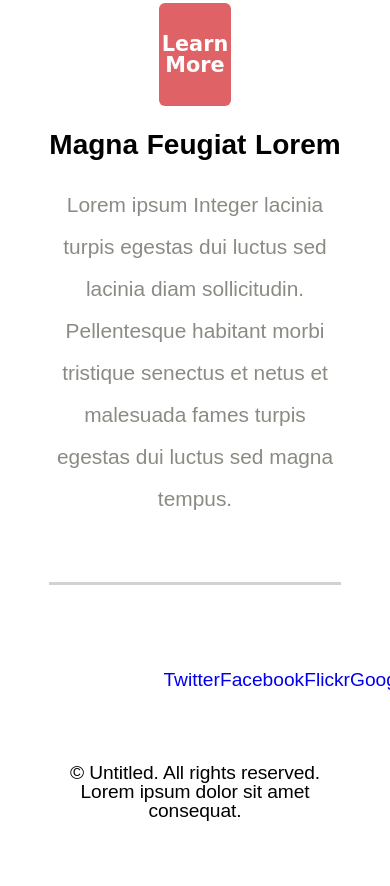
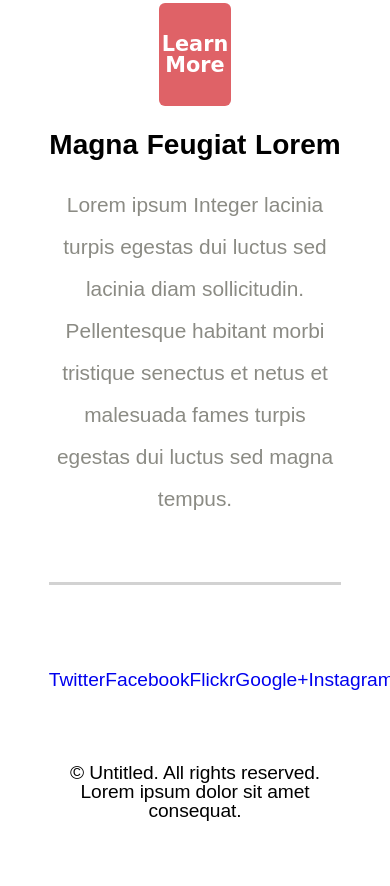
Before and after one commit to RostislavLysak/web_pixel, a plain HTML site: page index.html in a window 390 px wide. Shown: the part 3876-4762 px from the top of the page. Drawn offline with nearby package versions, Linux system fonts and the light colour scheme.

Commit message:
added media max-width 1200px

```diff
--- a/css/style.css
+++ b/css/style.css
@@ -286,3 +286,13 @@ body {
     letter-spacing: -0.09px;
 }
 /*  */
+
+@media screen and (max-width: 1200px) {
+    .navfooter {
+        width: 100%;
+    }
+
+    .navfooter__link:first-child {
+        margin: 0;
+    }
+}
```
